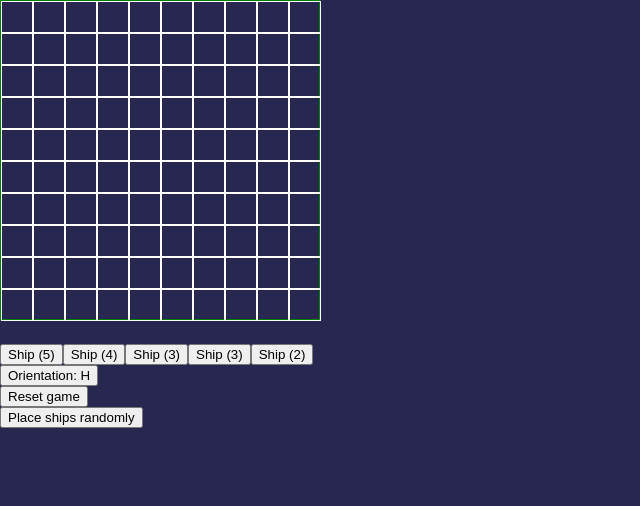
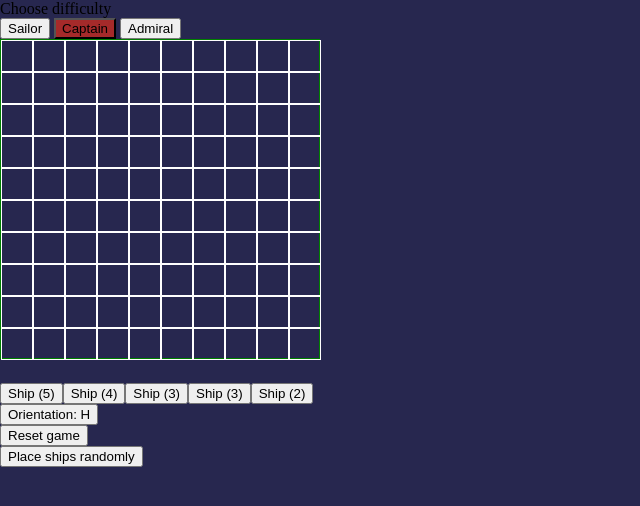
Before and after one commit to OrianaLand/Battleship, a website built with webpack: page src/template.html in a window 1280 px wide. Shown: the whole page, without its empty margins (0-640 px from the left). Built offline with nearby package versions, Linux system fonts and the light colour scheme.

Commit message:
feat: add CPU difficulty selector (sailor/captain/admiral)

```diff
--- a/src/controllers/GameController.js
+++ b/src/controllers/GameController.js
@@ -22,6 +22,19 @@ export class GameController {
       this.reset();
       this.setupView.placeHumanShipsRandomly();
     })
+
+    this.difficultyButtons = document.querySelector("#difficulty-buttons"); // buttons container
+    this.difficultyBtnList = document.querySelectorAll("#difficulty-buttons button"); // buttons list
+    this.difficultyLabel = document.querySelector("#difficulty-label");
+    this.difficulty = "captain" // default
+
+    for (const btn of this.difficultyBtnList){
+      btn.addEventListener("click", () => {
+        this.difficulty = btn.dataset.difficulty;
+        this.difficultyBtnList.forEach(b => b.classList.remove("active"));
+        btn.classList.add("active");
+      });
+    }
   }
 
   // initialize
@@ -39,6 +52,8 @@ export class GameController {
   ];
 
   this.placeShipsRandomlyBtn.style.display = "";
+  this.difficultyButtons.style.display = "";
+  this.difficultyLabel.textContent = "Choose difficulty";
 
   this.resetGameBtn.textContent = "Reset game";
 
@@ -60,6 +75,9 @@ export class GameController {
   #startGame() {
     this.game.startGame();
     this.placeShipsRandomlyBtn.style.display = "none";
+    this.game.cpu.difficulty = this.difficulty;
+    this.difficultyButtons.style.display = "none";
+    this.difficultyLabel.textContent = `Difficulty: ${this.difficulty[0].toUpperCase() + this.difficulty.slice(1)}`;
     this.#initViews();
   }
 
--- a/src/styles.css
+++ b/src/styles.css
@@ -80,3 +80,7 @@ body {
 .ship-list button {
     touch-action: none;
 }
+
+.active {
+    background-color: brown;
+}
--- a/src/template.html
+++ b/src/template.html
@@ -7,6 +7,14 @@
     <title>Batteship</title>
   </head>
   <body>
+    <div id="difficulty">
+      <p id="difficulty-label">Choose difficulty</p>
+      <div id="difficulty-buttons">
+        <button data-difficulty="sailor">Sailor</button>
+        <button data-difficulty="captain" class="active">Captain</button>
+        <button data-difficulty="admiral">Admiral</button>
+      </div>
+    </div>
     <div id="status">
       <div id="message"></div>
       <div id="current-turn"></div>
```
